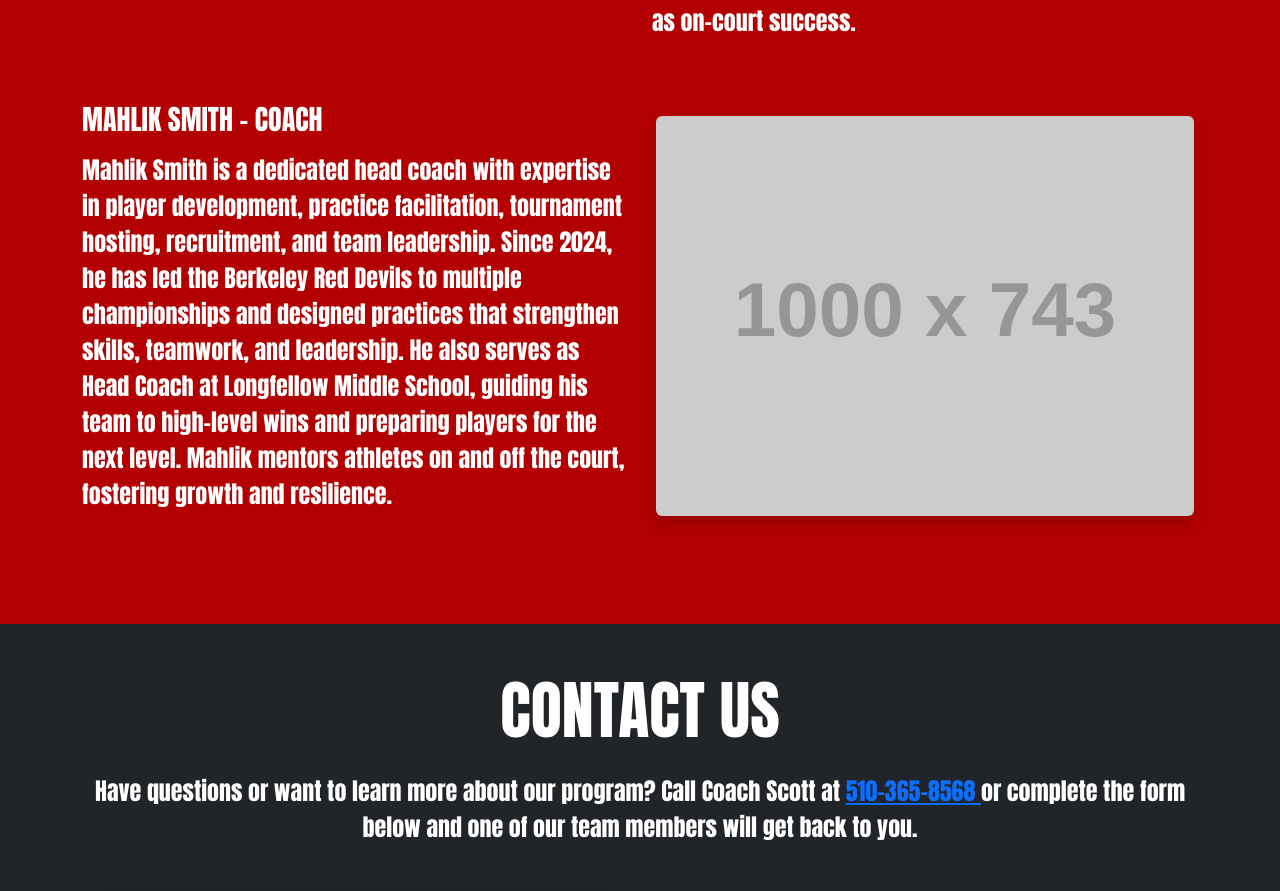
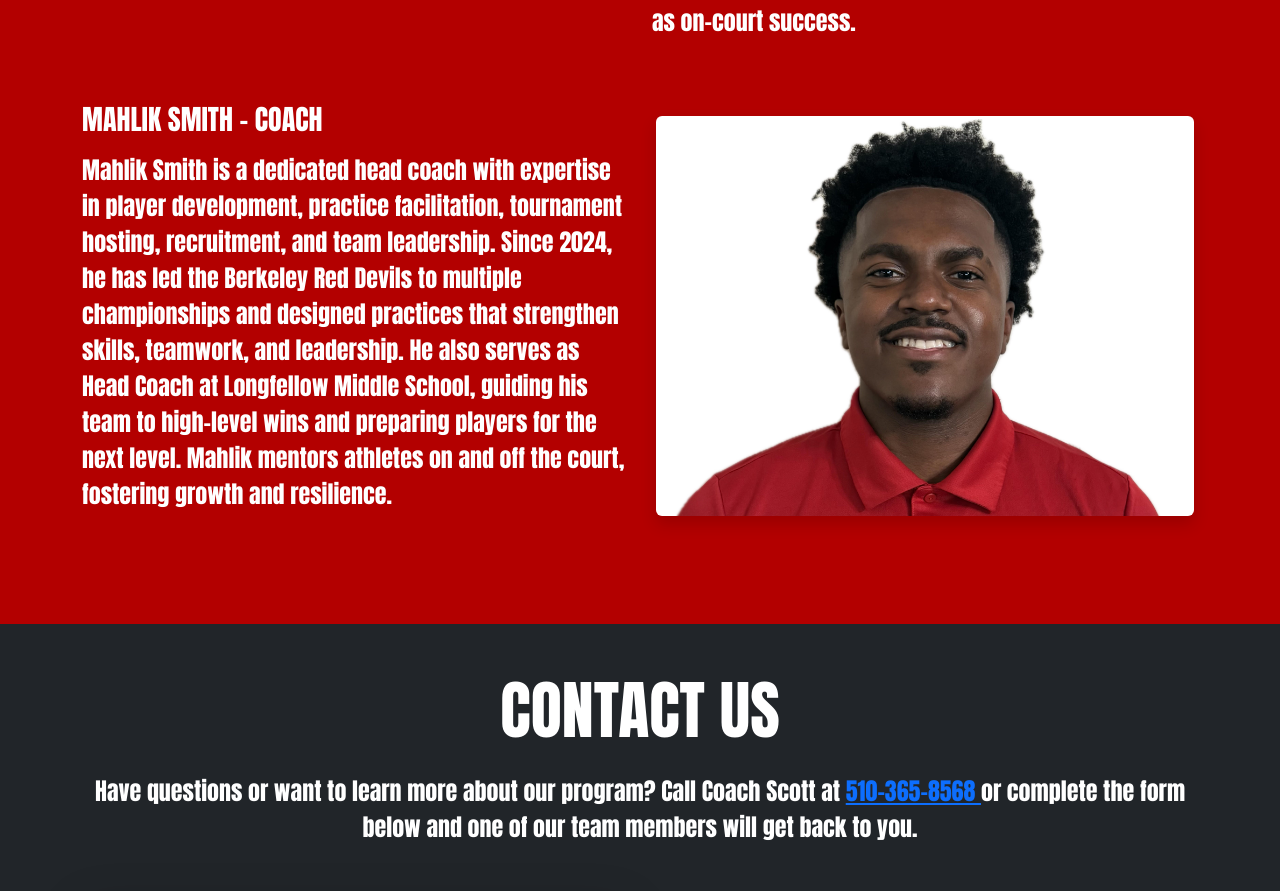
Before and after one commit to khosravi11/red-devils, a React (Create React App) app: page / in a window 1280 px wide. Shown: the part 3654-4545 px from the top of the page. Built offline with nearby package versions, Linux system fonts and the light colour scheme.

Commit message:
Add coach Mahlik photo

```diff
--- a/src/components/coaches.js
+++ b/src/components/coaches.js
@@ -33,7 +33,7 @@ const coaches = [
   },
   {
     name: "Mahlik Smith - Coach",
-    image: "https://placehold.co/1000x743?text=Coach+Mahlik", // Replace with actual image path
+    image: "/images/coachmahlik.png",
     bio: `Mahlik Smith is a dedicated head coach with expertise in player development,
           practice facilitation, tournament hosting, recruitment, and team leadership.
           Since 2024, he has led the Berkeley Red Devils to multiple championships and designed
```
Also changed, not shown: public/images/coachmahlik.png (added).
